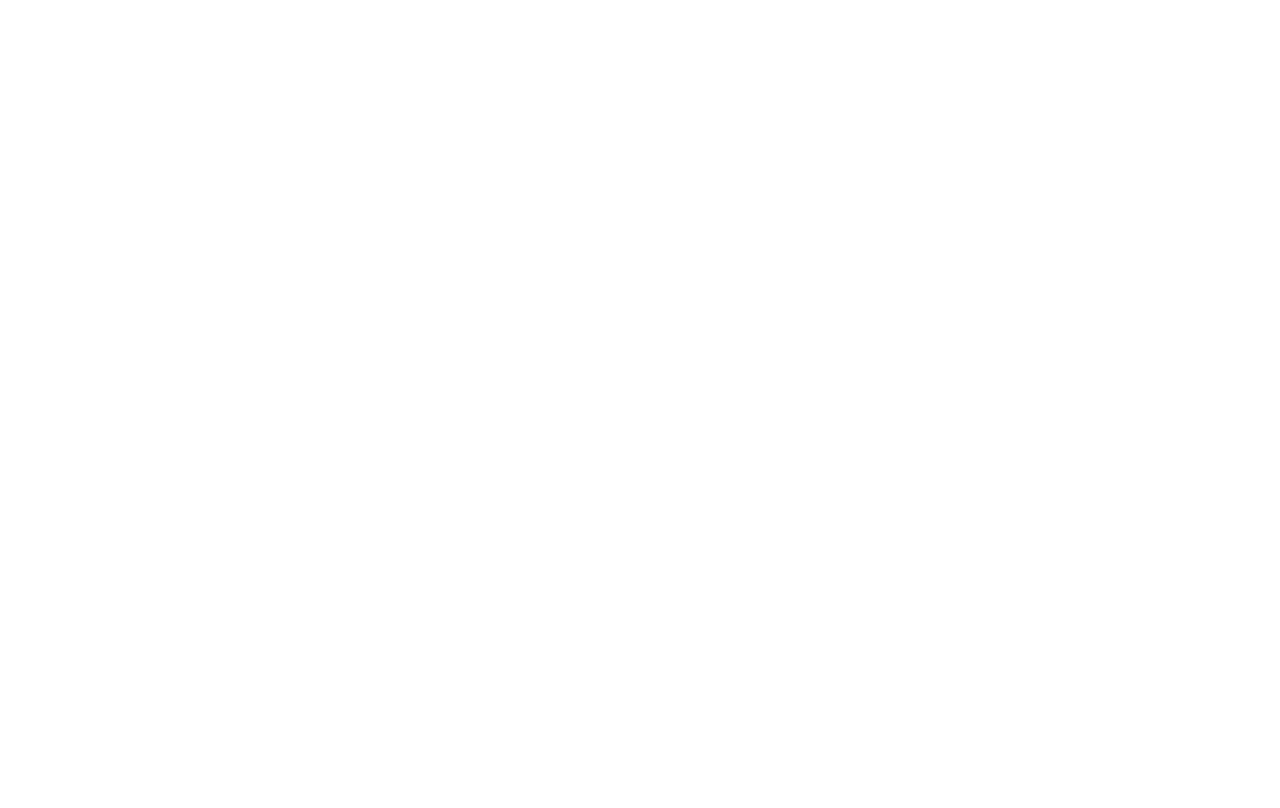
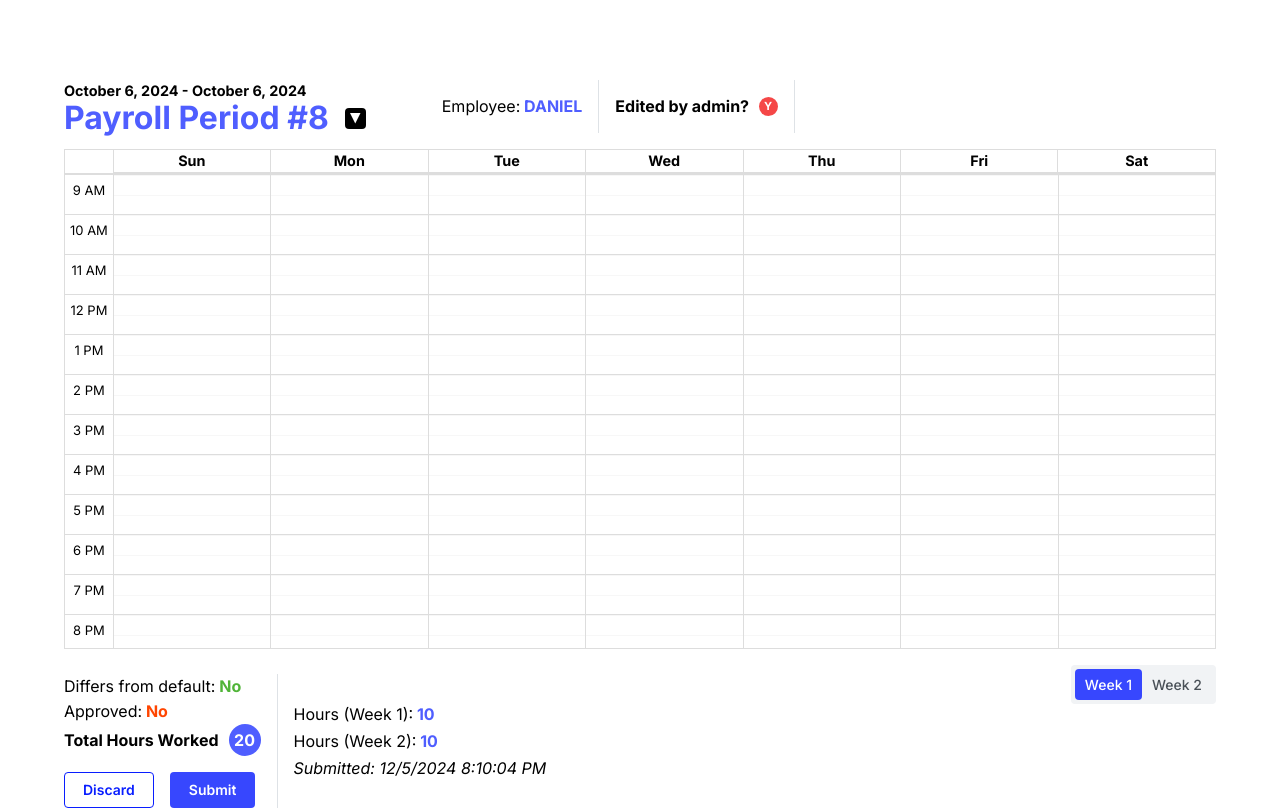
Before and after one commit to sookiemonster/Hunter-CS-Timesheet, a React (Create React App) app in the folder timesheet-client/: page /timesheets in a window 1280 px wide. Built offline with nearby package versions, Linux system fonts and the light colour scheme; the HTML template or start-up script is replaced by a standard one.

Commit message:
Fix Navbar. Add timesheet redirection.

```diff
--- a/timesheet-client/src/App.tsx
+++ b/timesheet-client/src/App.tsx
@@ -16,9 +16,9 @@ import LandingPage from './pages/LandingPage/LandingPage';
 import { BrowserRouter as Router, Routes, Route, Link } from 'react-router-dom';
 import { Home } from './pages/Home';
 import { Register } from './pages/Register';
-import { Timesheet } from './pages/Timesheet';
 import { useState, createContext } from 'react';
 import { UserContext, UserProvider } from './state/User';
+import TimesheetPage from './pages/TimesheetPage';
 
 function App() {
   return (
@@ -26,12 +26,13 @@ function App() {
     <MantineProvider theme={theme}>
       <div className = "App">
         <Router>
+          <Navbar />
           <Routes>
             <Route path ="/" element = {<LandingPage />} />
             {/* <Route path ="/forgot-password" element = {<ForgotPassword />} />  */}
             {/* <Route path ="/register" element = {<Register />} />  */}
             {/* <Route path ="/" element = {<Home />} />  */}
-            <Route path ="/timesheets" element = {<Timesheet />} />
+            <Route path ="/timesheets" element = {<TimesheetPage />} />
             <Route path="*" element = {<h1>Page Not Found</h1>} />
           </Routes>
         </Router>
--- a/timesheet-client/src/components/Buttons/styles.css
+++ b/timesheet-client/src/components/Buttons/styles.css
@@ -6,7 +6,7 @@
   height: 1.2rem;
   padding-right: 1px;
   font-weight: bold;
-  font-size: 0.8rem;
+  font-size: 0.7rem;
   border-radius: 50%;
   background-color: black;
   color: white;
--- a/timesheet-client/src/components/Buttons/styles.scss
+++ b/timesheet-client/src/components/Buttons/styles.scss
@@ -10,7 +10,7 @@
     padding-right: 1px;
 
     font-weight: bold;
-    font-size: 0.8rem;
+    font-size: 0.7rem;
     border-radius: 50%;
     background-color: black;
     color: white;
--- a/timesheet-client/src/components/Navbar/Navbar.tsx
+++ b/timesheet-client/src/components/Navbar/Navbar.tsx
@@ -6,6 +6,7 @@ import { Burger, Text, Group, Title, Button } from '@mantine/core';
 import { useLocation } from 'react-router-dom';
 import { UserContext } from "../../state/User";
 import { useNavigate } from "react-router-dom";
+import { link } from "fs";
 
 const user_links = [
   { link: '/', label: 'Home' },
@@ -25,24 +26,31 @@ function LogoutIcon():JSX.Element {
 }
 
 function Navbar():JSX.Element {
-    const { isAdmin, email, logout } = useContext(UserContext);
+    const { isLoggedIn, isAdmin, email, logout } = useContext(UserContext);
     const links = (isAdmin) ? admin_links : user_links;
 
     const location = useLocation();
     const navigate = useNavigate(); //allows to navigate from one page to another
 
+    const isActive = (s:string) => {
+        if (location.pathname === '/') { return s === '/'; }
+        if (s === '/') { return false; }
+        return s === location.pathname.slice(0,s.length)
+    }
+
     const items = links.map((link) => (
         <a key={link.label}
             href={link.link}
             className="link"
-            data-active={location.pathname.includes(link.link) || undefined}
+            data-active={isActive(link.link) || undefined}
         >
         {link.label}
         </a>
     ));
 
-    return (
-        <header>
+    return ( <>
+        { isLoggedIn()
+            ? <header>
                 <Title id="nav-title" order={2} size={"lg"}>Hunter CS Timesheet Viewer</Title>
                 <Group gap={5} justify="flex-end">
                 {items}
@@ -53,8 +61,11 @@ function Navbar():JSX.Element {
                 <Button onClick={() => { logout(); navigate("/") }} variant="transparent">
                     <LogoutIcon/>
                 </Button>
+            </header>
+            : <></>
+        }
             {/* <Burger opened={opened} onClick={toggle} hiddenFrom="xs" size="sm" /> */}
-        </header>
+    </>
     );
 }
 
--- a/timesheet-client/src/pages/LandingPage/LandingPage.tsx
+++ b/timesheet-client/src/pages/LandingPage/LandingPage.tsx
@@ -12,6 +12,7 @@ import LoginPage from "../LoginPage/LoginPage";
 import Navbar from "../../components/Navbar";
 
 function LandingPageUser():JSX.Element {
+    const navigate = useNavigate();
     const { role } = useContext(UserContext);
     let hasSubmitted = false;
 
@@ -28,14 +29,13 @@ function LandingPageUser():JSX.Element {
         { (role === 'ta')
             ? <>
                 <Group gap={50} style={{ paddingTop: "10px "}} align="center">
-                    <DefaultButton onClick={() => redirect()} text={hasSubmitted ? "Edit" : "Submit" } />
+                    <DefaultButton onClick={() => navigate("/timesheets")} text={hasSubmitted ? "Edit" : "Submit Timesheet" } />
                     <h3 style={{ color: (hasSubmitted) ? "green" : "red"}}>
                         { hasSubmitted
                             ? "You've already submitted for this period."
                             : "You still need to submit for this period."
                         }
                     </h3>
-                    <IndicatorSymbol value={hasSubmitted ? "yes" : "no"}/>
                 </Group>
             </>
             : <></>
@@ -85,14 +85,9 @@ function LandingPage():JSX.Element {
     <LandingBackround/>
     { (!loginStatus)
         ? <LoginPage />
-        : <>
-            <Navbar ></Navbar>
-            {
-                (role === 'ta')
-                    ? <LandingPageUser/>
-                    : <LandingPageAdmin/>
-            }
-        </>
+        : (role === 'ta')
+            ? <LandingPageUser/>
+            : <LandingPageAdmin/>
     }
     </div>
 }
--- a/timesheet-client/src/pages/TimesheetPage/TimesheetPage.tsx
+++ b/timesheet-client/src/pages/TimesheetPage/TimesheetPage.tsx
@@ -1,12 +1,11 @@
-import React, { useEffect, useState } from "react";
+import React, { useContext, useEffect, useState } from "react";
 import User from "../../state/User/User";
 
 import TimesheetPageAdmin from "./AdminView";
 import TimesheetPageUser from "./UserView";
-
-interface TimesheetPageProps {
-    user:User
-}
+import { UserContext } from "../../state/User";
+import { useNavigate } from "react-router-dom";
+import LandingBackround from "../LandingPage/LandingBackground";
 
 interface StatTextProps {
     label:string,
@@ -21,9 +20,16 @@ export function StatText({label,text,completionState}:StatTextProps) {
     </div>
 }
 
-function TimesheetPage({user}:TimesheetPageProps):JSX.Element {
+function TimesheetPage():JSX.Element {
+    const { isAdmin, isLoggedIn } = useContext(UserContext);
+    const nav = useNavigate();
+
+    if (!isLoggedIn()) { nav("/"); }
+
+    console.log("updating");
+
     return <>
-    {user.isAdmin ? <TimesheetPageAdmin/> : <TimesheetPageUser/>}
+    {isAdmin() ? <TimesheetPageAdmin/> : <TimesheetPageUser/>}
     </>
 }
 
--- a/timesheet-client/src/state/User/UserContext.tsx
+++ b/timesheet-client/src/state/User/UserContext.tsx
@@ -1,5 +1,4 @@
 import React, { useState, useCallback, PropsWithChildren, useEffect } from "react";
-import User from "./User";
 
 export const UserContext = React.createContext<any>(null);
 
@@ -22,8 +21,6 @@ export function UserProvider(props: PropsWithChildren) {
         sessionStorage.setItem('role', "");
     }
 
-    console.log("USER", user)
-
     useEffect(() => {
         sessionStorage.setItem('email', email);
     }, [email])
@@ -36,7 +33,7 @@ export function UserProvider(props: PropsWithChildren) {
         sessionStorage.setItem('role', role);
     }, [role])
 
-    const value = { logout, isAdmin, email, setEmail, user, setUser, loginStatus, setloginStatus, role, setRole };
+    const value = { logout, isLoggedIn, isAdmin, email, setEmail, user, setUser, loginStatus, setloginStatus, role, setRole };
     return <UserContext.Provider value={value}>
         {props.children}
     </UserContext.Provider>
```
Lines whose indentation alone changed are shown as unchanged.
